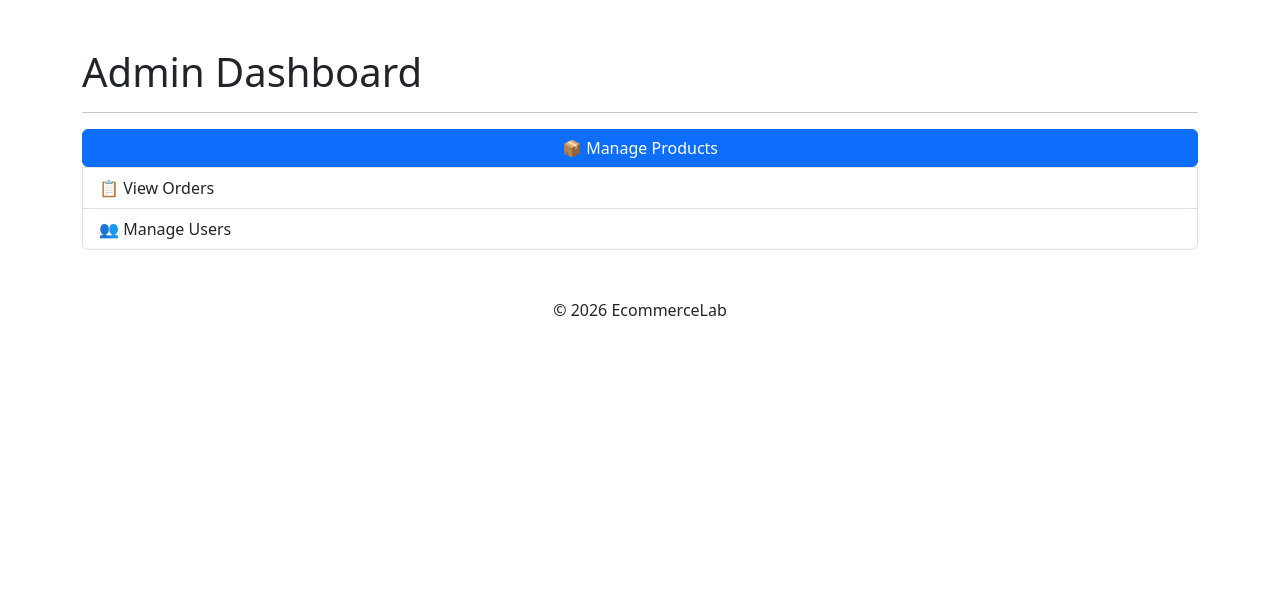
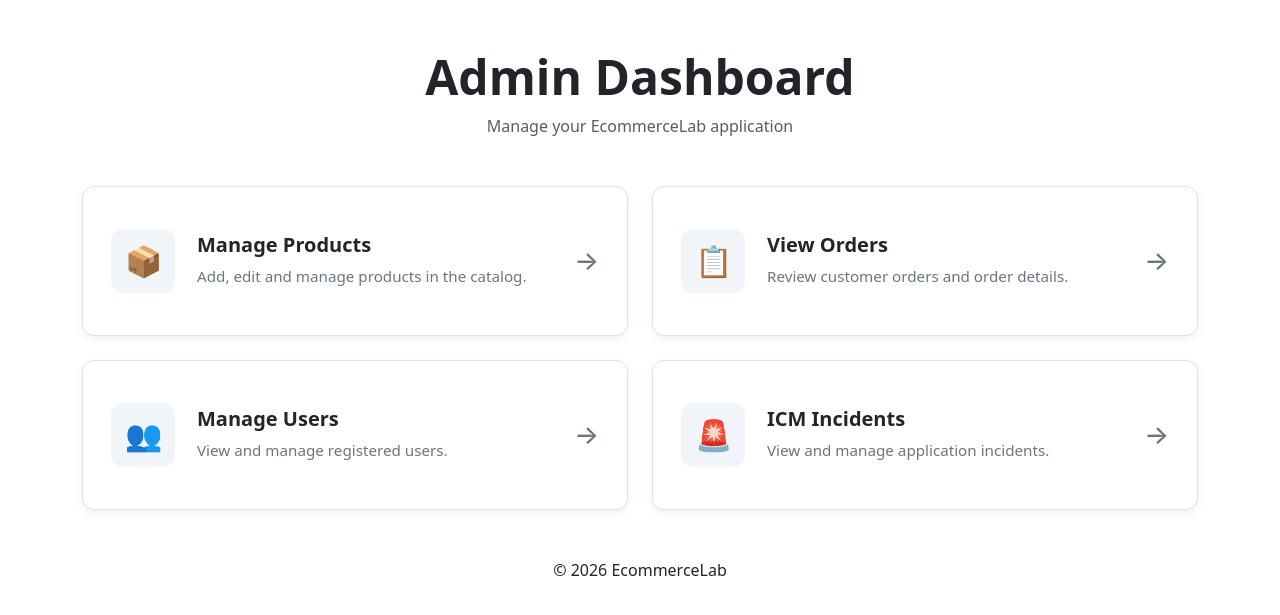
Before and after one commit to akm4arun/EcommerceLab, a Flask app: template ecommerce/templates/admin/dashboard.html in a window 1280 px wide. Shown: the part 56-671 px from the top of the page. Run offline with Flask 3, Linux system fonts and the light colour scheme; the template is opened without the code that fills it, so the values that code supplies are empty.

Commit message:
Improve admin dashboard navigation

```diff
--- a/ecommerce/templates/admin/dashboard.html
+++ b/ecommerce/templates/admin/dashboard.html
@@ -6,39 +6,231 @@ Admin Dashboard
 
 {% block content %}
 
-<div class="container mt-5">
+<div class="container mt-5 mb-5">
 
-    <h1>Admin Dashboard</h1>
+    <!-- Dashboard Header -->
+    <div class="text-center mb-5">
+        <h1 class="display-5 fw-bold">Admin Dashboard</h1>
+        <p class="text-muted mb-0">
+            Manage your EcommerceLab application
+        </p>
+    </div>
 
-    <hr>
+    <!-- Admin Options -->
+    <div class="row g-4">
 
-    <div class="list-group">
+        <!-- Manage Products -->
+        <div class="col-md-6">
+            <a href="{{ url_for('admin.products') }}"
+               class="admin-card text-decoration-none">
 
-        <a class="btn btn-primary"
-            href="{{ url_for('admin.products') }}">
+                <div class="admin-card-icon">
+                    📦
+                </div>
 
-            📦 Manage Products
+                <div class="admin-card-content">
+                    <h4>Manage Products</h4>
+                    <p>
+                        Add, edit and manage products in the catalog.
+                    </p>
+                </div>
 
-        </a>
+                <div class="admin-card-arrow">
+                    →
+                </div>
 
-        <a
-            href="{{ url_for('admin.orders') }}"
-            class="list-group-item list-group-item-action">
+            </a>
+        </div>
 
-            📋 View Orders
+        <!-- View Orders -->
+        <div class="col-md-6">
+            <a href="{{ url_for('admin.orders') }}"
+               class="admin-card text-decoration-none">
 
-        </a>
+                <div class="admin-card-icon">
+                    📋
+                </div>
 
-        <a
-            href="{{ url_for('admin.users') }}"
-            class="list-group-item list-group-item-action">
+                <div class="admin-card-content">
+                    <h4>View Orders</h4>
+                    <p>
+                        Review customer orders and order details.
+                    </p>
+                </div>
 
-            👥 Manage Users
+                <div class="admin-card-arrow">
+                    →
+                </div>
 
-        </a>
+            </a>
+        </div>
+
+        <!-- Manage Users -->
+        <div class="col-md-6">
+            <a href="{{ url_for('admin.users') }}"
+               class="admin-card text-decoration-none">
+
+                <div class="admin-card-icon">
+                    👥
+                </div>
+
+                <div class="admin-card-content">
+                    <h4>Manage Users</h4>
+                    <p>
+                        View and manage registered users.
+                    </p>
+                </div>
+
+                <div class="admin-card-arrow">
+                    →
+                </div>
+
+            </a>
+        </div>
+
+        <!-- ICM Incidents -->
+        <div class="col-md-6">
+            <a href="{{ url_for('icm.index') }}"
+               class="admin-card text-decoration-none">
+
+                <div class="admin-card-icon">
+                    🚨
+                </div>
+
+                <div class="admin-card-content">
+                    <h4>ICM Incidents</h4>
+                    <p>
+                        View and manage application incidents.
+                    </p>
+                </div>
+
+                <div class="admin-card-arrow">
+                    →
+                </div>
+
+            </a>
+        </div>
 
     </div>
 
 </div>
 
+<!-- Dashboard-specific styling -->
+<style>
+
+    .admin-card {
+        position: relative;
+        display: flex;
+        align-items: center;
+
+        min-height: 150px;
+        padding: 28px;
+
+        background: #ffffff;
+        border: 1px solid #dee2e6;
+        border-radius: 12px;
+
+        color: #212529;
+
+        box-shadow: 0 3px 10px rgba(0, 0, 0, 0.06);
+
+        transition:
+            transform 0.2s ease,
+            box-shadow 0.2s ease,
+            border-color 0.2s ease;
+    }
+
+    .admin-card:hover {
+        transform: translateY(-4px);
+
+        border-color: #0d6efd;
+
+        box-shadow: 0 8px 22px rgba(0, 0, 0, 0.12);
+
+        color: #212529;
+    }
+
+    .admin-card-icon {
+        display: flex;
+        align-items: center;
+        justify-content: center;
+
+        width: 64px;
+        height: 64px;
+
+        flex-shrink: 0;
+
+        margin-right: 22px;
+
+        background: #f1f5f9;
+        border-radius: 12px;
+
+        font-size: 30px;
+    }
+
+    .admin-card-content {
+        flex: 1;
+    }
+
+    .admin-card-content h4 {
+        margin: 0 0 8px 0;
+
+        font-size: 1.25rem;
+        font-weight: 600;
+    }
+
+    .admin-card-content p {
+        margin: 0;
+
+        color: #6c757d;
+        font-size: 0.95rem;
+        line-height: 1.5;
+    }
+
+    .admin-card-arrow {
+        margin-left: 15px;
+
+        font-size: 26px;
+        font-weight: 500;
+
+        color: #6c757d;
+
+        transition:
+            transform 0.2s ease,
+            color 0.2s ease;
+    }
+
+    .admin-card:hover .admin-card-arrow {
+        color: #0d6efd;
+        transform: translateX(5px);
+    }
+
+    @media (max-width: 767px) {
+
+        .admin-card {
+            min-height: 130px;
+            padding: 20px;
+        }
+
+        .admin-card-icon {
+            width: 54px;
+            height: 54px;
+
+            margin-right: 16px;
+
+            font-size: 25px;
+        }
+
+        .admin-card-content h4 {
+            font-size: 1.1rem;
+        }
+
+        .admin-card-content p {
+            font-size: 0.9rem;
+        }
+
+    }
+
+</style>
+
 {% endblock %}
```
